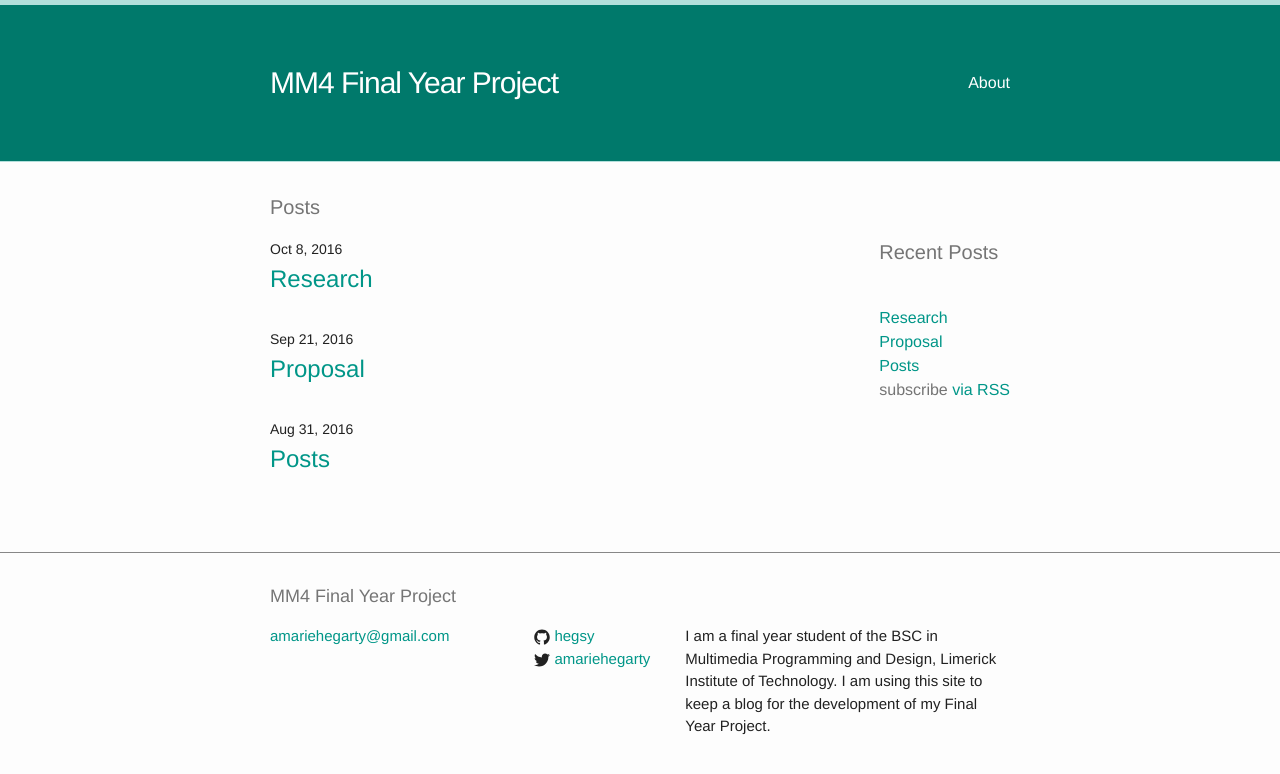
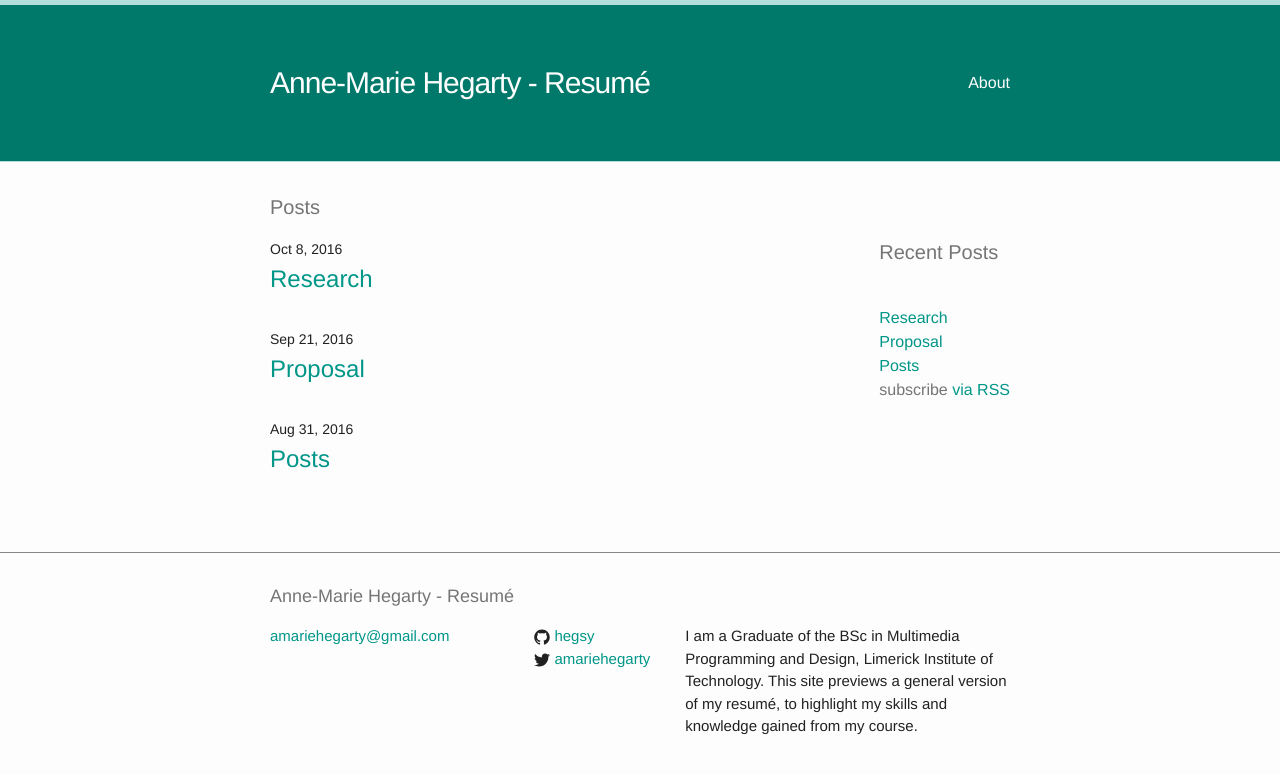
Before and after one commit to hegsy/hegsy.github.io, a Jekyll site: the page built from index.html, in a window 1280 px wide. Shown: the top 774 px of the page. Built offline with Jekyll 4.4.1, drawn with Linux system fonts in a browser that asks for light colours.

Commit message:
Changing to resume site

```diff
--- a/_config.yml
+++ b/_config.yml
@@ -6,10 +6,11 @@
 # 'jekyll serve'. If you change this file, please restart the server process.
 
 # Site settings
-title: MM4 Final Year Project
+title: Anne-Marie Hegarty - Resumé
 email: amariehegarty@gmail.com
 description: > # this means to ignore newlines until "baseurl:"
-  I am a final year student of the BSC in Multimedia Programming and Design, Limerick Institute of Technology. I am using this site to keep a blog for the development of my Final Year Project.
+  I am a Graduate of the BSc in Multimedia Programming and Design, Limerick Institute of Technology.
+  This site previews a general version of my resumé, to highlight my skills and knowledge gained from my course.
 baseurl: "" # the subpath of your site, e.g. /blog
 url: "http://yourdomain.com" # the base hostname & protocol for your site
 twitter_username: amariehegarty
```
Also changed, not shown: 1 other file.
